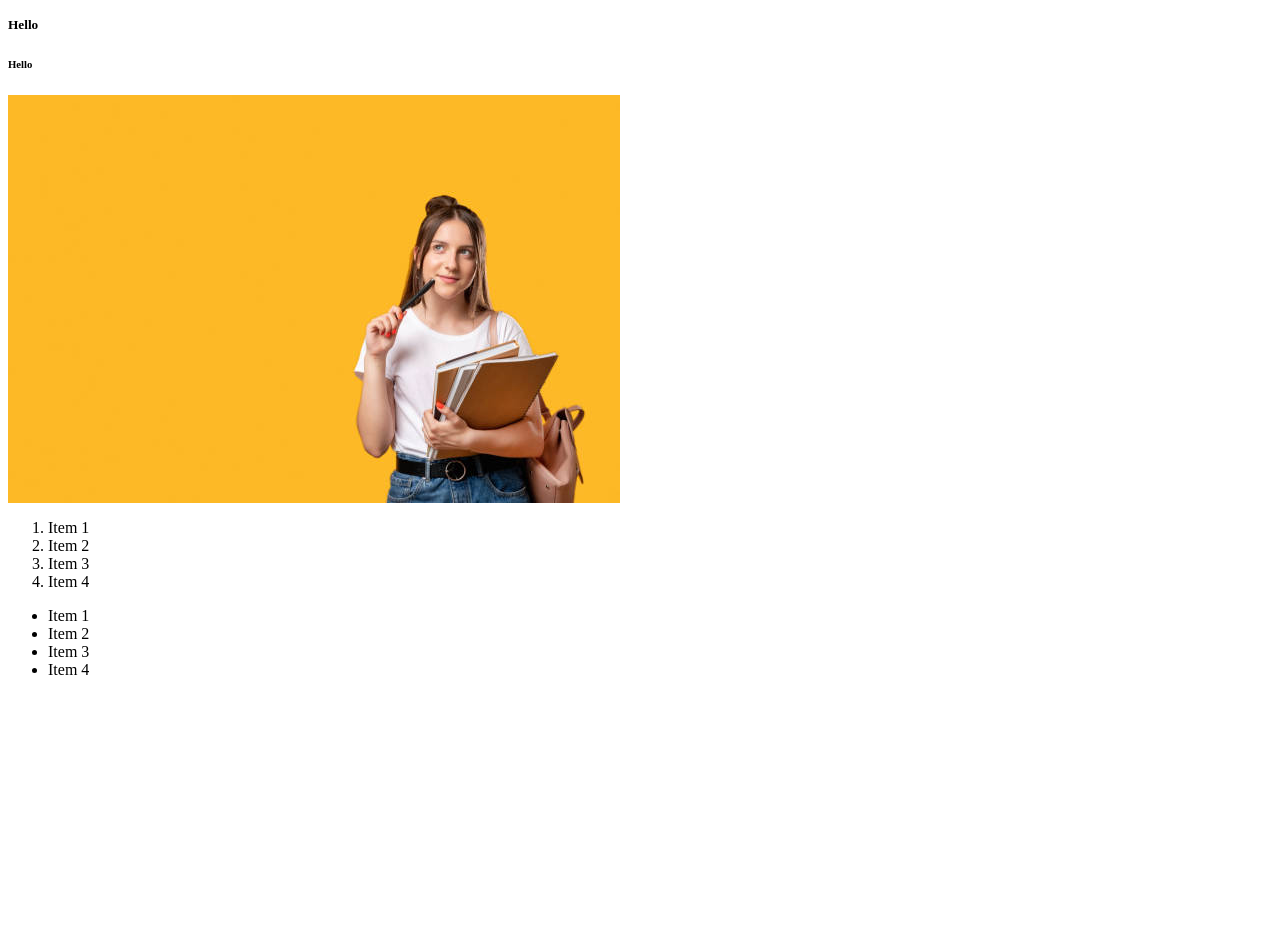
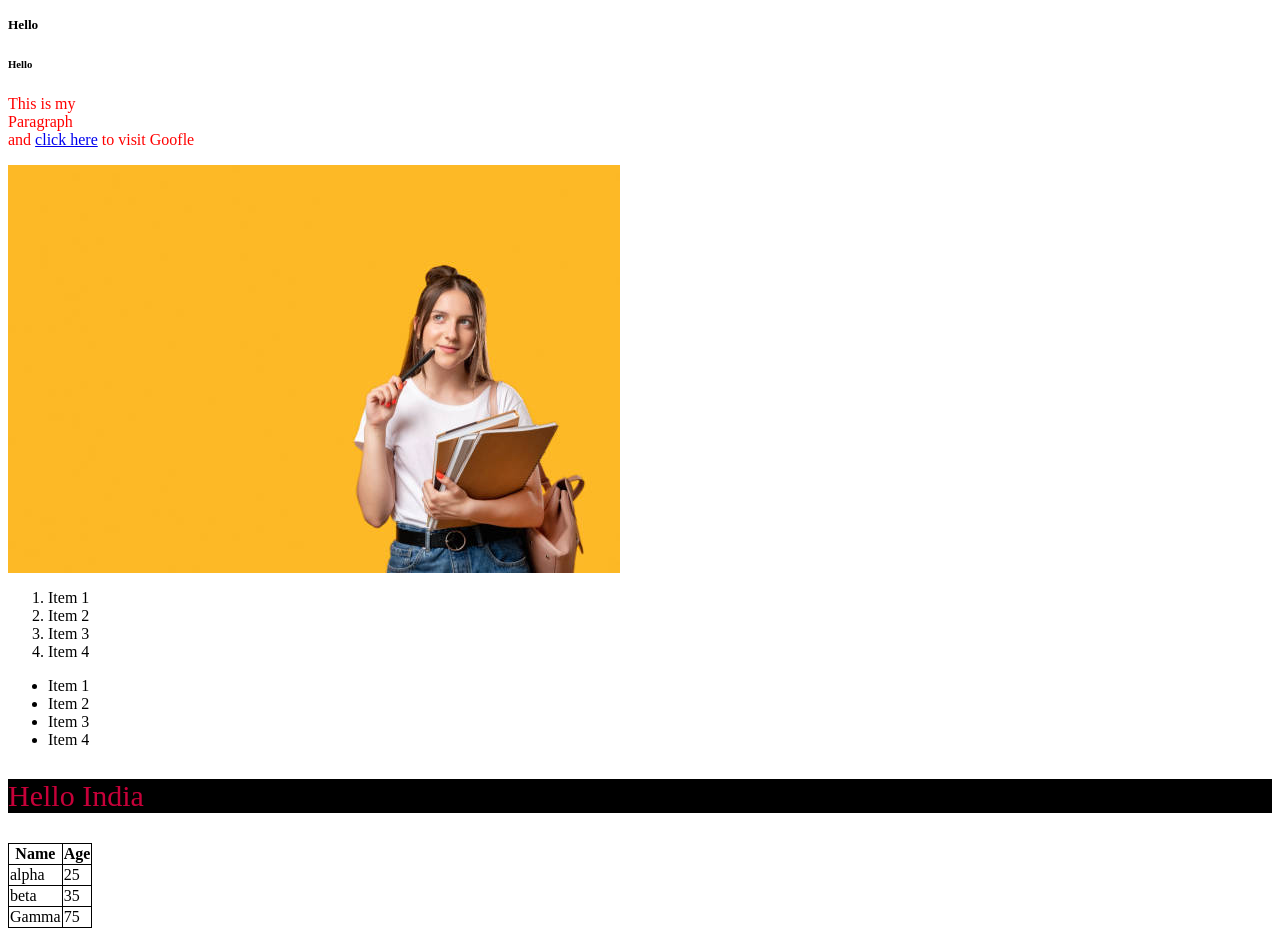
Before and after one commit to mansikumar1612/LNB1, a plain HTML site: page index.html in a window 1280 px wide. Shown: the part 180-1116 px from the top of the page. Before the commit the page ends 875 px from the top, so only its background shows below. Drawn offline with Linux system fonts and the light colour scheme.

Commit message:
tables and styling

```diff
--- a/index.html
+++ b/index.html
@@ -1,7 +1,14 @@
 <html>
     <head>
         <title>My first code</title>
+        <style>
+            table,tr,td,th{
+              border: 1px solid black;
+              border-collapse: collapse;
+            }
+          </style>
     </head>
+
     <body>
         <h1>Hello</h1>
         <h2>Hello</h2>
@@ -9,6 +16,11 @@
         <h4>Hello</h4>
         <h5>Hello</h5>
         <h6>Hello</h6>
+
+        <p style="color:red;">
+            This is my<br />Paragraph <br />and
+            <a href="/about.html">click here</a> to visit Goofle
+          </p>
         <img src="/img5.jpg">
         <ol>
             <li>Item 1</li>
@@ -22,5 +34,25 @@
             <li>Item 3</li>
             <li>Item 4</li>
         </ul>
+        <p style="color: #C70039;font-size: 30px;background-color: black;">Hello India</p>
+        <table>
+            <tr>
+                <th>Name</th>
+                <th>Age</th>
+            </tr>
+            <tr>
+                <td>alpha</td>
+                <td>25</td>
+            </tr>
+            <tr>
+                <td>beta</td>
+                <td>35</td>
+            </tr>
+            <tr>
+                <td>Gamma</td>
+                <td>75</td>
+            </tr>
+        </table>
+
     </body>
 </html>
```
